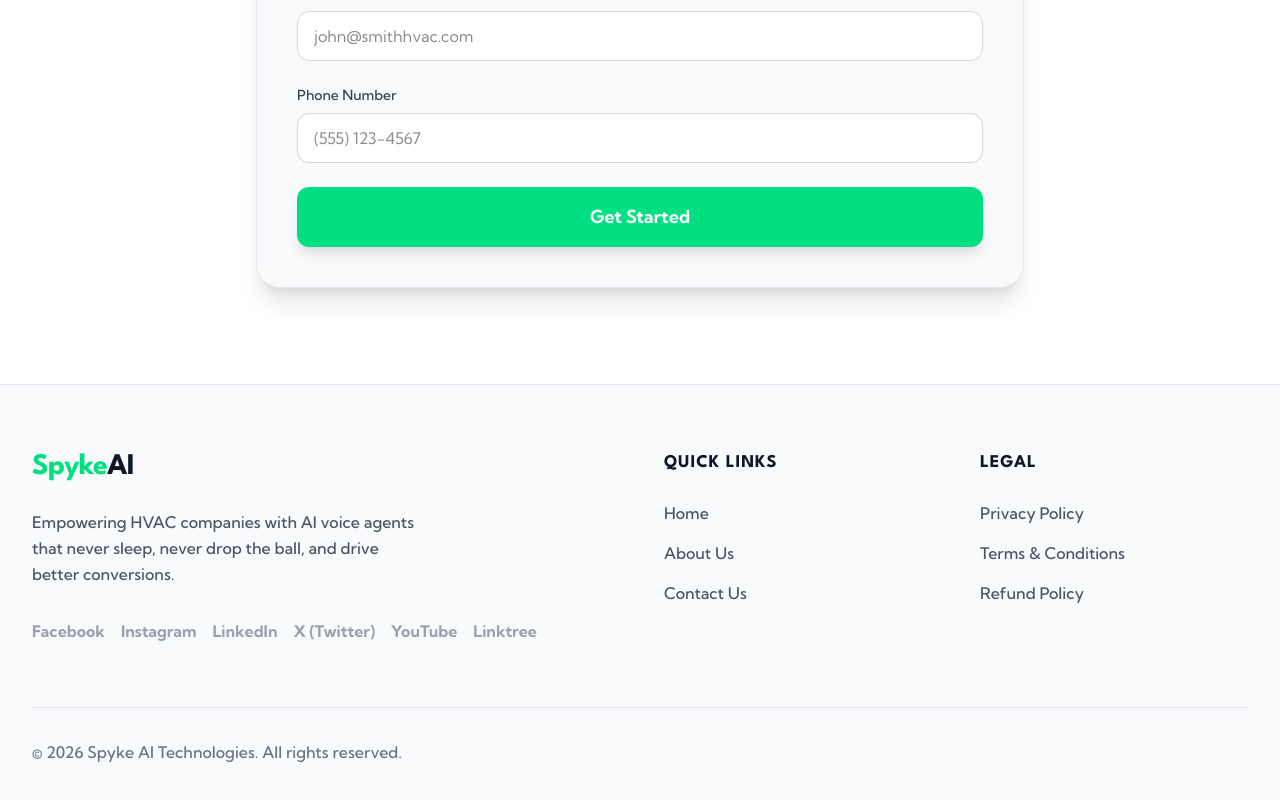
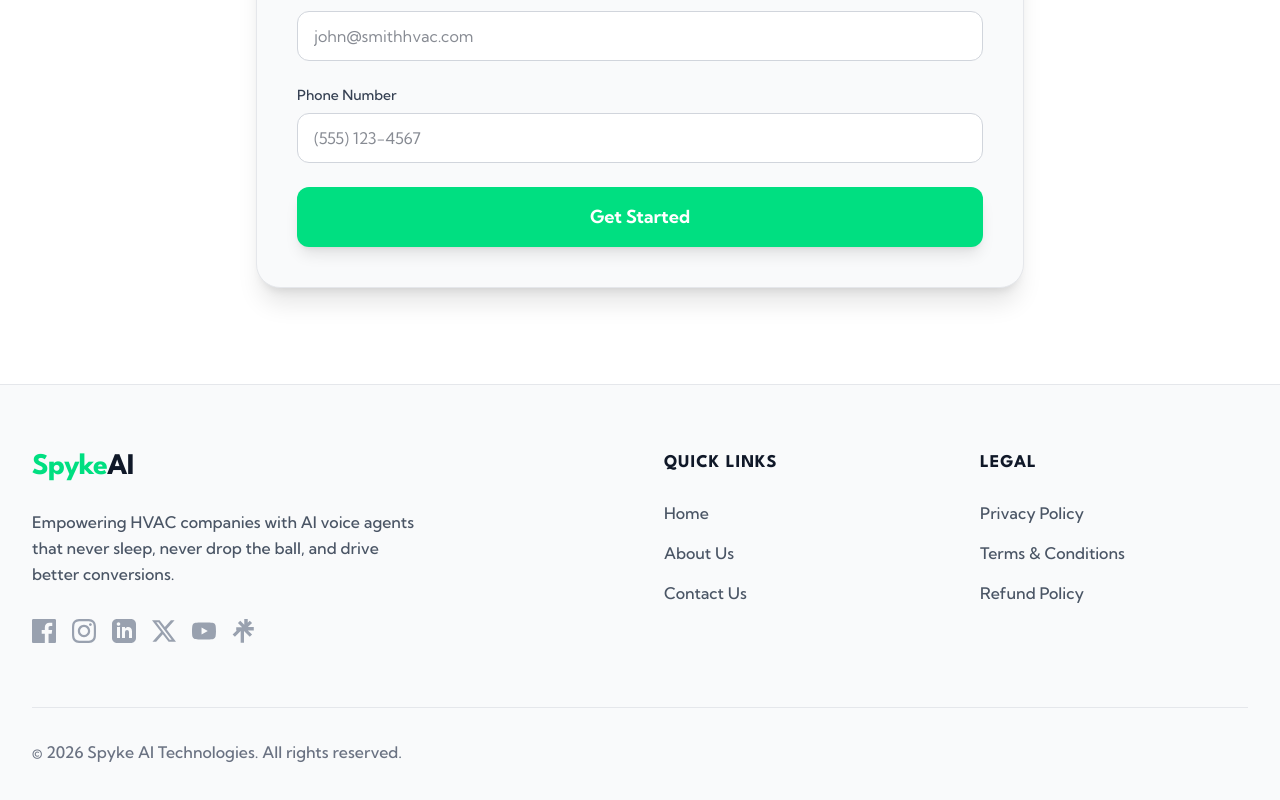
Before and after one commit to SpykeAI/website_sypke, a Next.js app: page / in a window 1280 px wide. Shown: the part 4935-5735 px from the top of the page. Built offline with nearby package versions, Linux system fonts and the light colour scheme.

Commit message:
Replace text social links with SVG logos

```diff
--- a/src/app/layout.tsx
+++ b/src/app/layout.tsx
@@ -68,12 +68,24 @@ export default function RootLayout({
                   Empowering HVAC companies with AI voice agents that never sleep, never drop the ball, and drive better conversions.
                 </p>
                 <div className="flex flex-wrap gap-4 mt-8">
-                  <a href="https://www.facebook.com/Spykeaitech/" target="_blank" className="text-gray-400 hover:text-[#00DF81] font-bold transition">Facebook</a>
-                  <a href="https://www.instagram.com/spykeai/" target="_blank" className="text-gray-400 hover:text-[#00DF81] font-bold transition">Instagram</a>
-                  <a href="https://www.linkedin.com/company/spykeai/" target="_blank" className="text-gray-400 hover:text-[#00DF81] font-bold transition">LinkedIn</a>
-                  <a href="https://x.com/spykeai" target="_blank" className="text-gray-400 hover:text-[#00DF81] font-bold transition">X (Twitter)</a>
-                  <a href="https://www.youtube.com/@SpykeAITech" target="_blank" className="text-gray-400 hover:text-[#00DF81] font-bold transition">YouTube</a>
-                  <a href="https://linktr.ee/spykeai" target="_blank" className="text-gray-400 hover:text-[#00DF81] font-bold transition">Linktree</a>
+                  <a href="https://www.facebook.com/Spykeaitech/" target="_blank" className="text-gray-400 hover:text-[#00DF81] transition" aria-label="Facebook">
+                    <svg className="w-6 h-6 fill-current" viewBox="0 0 24 24"><path d="M22.675 0h-21.35c-.732 0-1.325.593-1.325 1.325v21.351c0 .731.593 1.324 1.325 1.324h11.495v-9.294h-3.128v-3.622h3.128v-2.671c0-3.1 1.893-4.788 4.659-4.788 1.325 0 2.463.099 2.795.143v3.24l-1.918.001c-1.504 0-1.795.715-1.795 1.763v2.312h3.587l-.467 3.622h-3.12v9.293h6.116c.73 0 1.323-.593 1.323-1.325v-21.35c0-.732-.593-1.325-1.325-1.325z"/></svg>
+                  </a>
+                  <a href="https://www.instagram.com/spykeai/" target="_blank" className="text-gray-400 hover:text-[#00DF81] transition" aria-label="Instagram">
+                    <svg className="w-6 h-6 fill-current" viewBox="0 0 24 24"><path d="M12 2.163c3.204 0 3.584.012 4.85.07 3.252.148 4.771 1.691 4.919 4.919.058 1.265.069 1.645.069 4.849 0 3.205-.012 3.584-.069 4.849-.149 3.225-1.664 4.771-4.919 4.919-1.266.058-1.644.07-4.85.07-3.204 0-3.584-.012-4.849-.07-3.26-.149-4.771-1.699-4.919-4.92-.058-1.265-.07-1.644-.07-4.849 0-3.204.013-3.583.07-4.849.149-3.227 1.664-4.771 4.919-4.919 1.266-.057 1.645-.069 4.849-.069zm0-2.163c-3.259 0-3.667.014-4.947.072-4.358.2-6.78 2.618-6.98 6.98-.059 1.281-.073 1.689-.073 4.948 0 3.259.014 3.668.072 4.948.2 4.358 2.618 6.78 6.98 6.98 1.281.058 1.689.072 4.948.072 3.259 0 3.668-.014 4.948-.072 4.354-.2 6.782-2.618 6.979-6.98.059-1.28.073-1.689.073-4.948 0-3.259-.014-3.667-.072-4.947-.196-4.354-2.617-6.78-6.979-6.98-1.281-.059-1.69-.073-4.949-.073zm0 5.838c-3.403 0-6.162 2.759-6.162 6.162s2.759 6.163 6.162 6.163 6.162-2.759 6.162-6.163c0-3.403-2.759-6.162-6.162-6.162zm0 10.162c-2.209 0-4-1.79-4-4 0-2.209 1.791-4 4-4s4 1.791 4 4c0 2.21-1.791 4-4 4zm6.406-11.845c-.796 0-1.441.645-1.441 1.44s.645 1.44 1.441 1.44c.795 0 1.439-.645 1.439-1.44s-.644-1.44-1.439-1.44z"/></svg>
+                  </a>
+                  <a href="https://www.linkedin.com/company/spykeai/" target="_blank" className="text-gray-400 hover:text-[#00DF81] transition" aria-label="LinkedIn">
+                    <svg className="w-6 h-6 fill-current" viewBox="0 0 24 24"><path d="M19 0h-14c-2.761 0-5 2.239-5 5v14c0 2.761 2.239 5 5 5h14c2.762 0 5-2.239 5-5v-14c0-2.761-2.238-5-5-5zm-11 19h-3v-11h3v11zm-1.5-12.268c-.966 0-1.75-.79-1.75-1.764s.784-1.764 1.75-1.764 1.75.79 1.75 1.764-.783 1.764-1.75 1.764zm13.5 12.268h-3v-5.604c0-3.368-4-3.113-4 0v5.604h-3v-11h3v1.765c1.396-2.586 7-2.777 7 2.476v6.759z"/></svg>
+                  </a>
+                  <a href="https://x.com/spykeai" target="_blank" className="text-gray-400 hover:text-[#00DF81] transition" aria-label="X">
+                    <svg className="w-6 h-6 fill-current" viewBox="0 0 24 24"><path d="M18.901 1.153h3.68l-8.04 9.19L24 22.846h-7.406l-5.8-7.584-6.638 7.584H.474l8.6-9.83L0 1.154h7.594l5.243 6.932ZM17.61 20.644h2.039L6.486 3.24H4.298Z"/></svg>
+                  </a>
+                  <a href="https://www.youtube.com/@SpykeAITech" target="_blank" className="text-gray-400 hover:text-[#00DF81] transition" aria-label="YouTube">
+                    <svg className="w-6 h-6 fill-current" viewBox="0 0 24 24"><path d="M23.498 6.186a3.016 3.016 0 0 0-2.122-2.136C19.505 3.545 12 3.545 12 3.545s-7.505 0-9.377.505A3.017 3.017 0 0 0 .502 6.186C0 8.07 0 12 0 12s0 3.93.502 5.814a3.016 3.016 0 0 0 2.122 2.136c1.871.505 9.376.505 9.376.505s7.505 0 9.377-.505a3.015 3.015 0 0 0 2.122-2.136C24 15.93 24 12 24 12s0-3.93-.502-5.814zM9.545 15.568V8.432L15.818 12l-6.273 3.568z"/></svg>
+                  </a>
+                  <a href="https://linktr.ee/spykeai" target="_blank" className="text-gray-400 hover:text-[#00DF81] transition" aria-label="Linktree">
+                    <svg className="w-6 h-6 fill-current" viewBox="0 0 24 24"><path d="m13.736 5.853 4.005-4.117 2.325 2.38-4.2 4.005h5.908v3.305h-5.937l4.229 4.108-2.325 2.334-5.74-5.769v11.722h-3.328V12.1l-5.74 5.769-2.325-2.325 4.229-4.108H4.225V8.126h5.908l-4.2-4.005 2.325-2.38 4.005 4.117V.11h3.473v5.743z"/></svg>
+                  </a>
                 </div>
               </div>
               <div>
```
